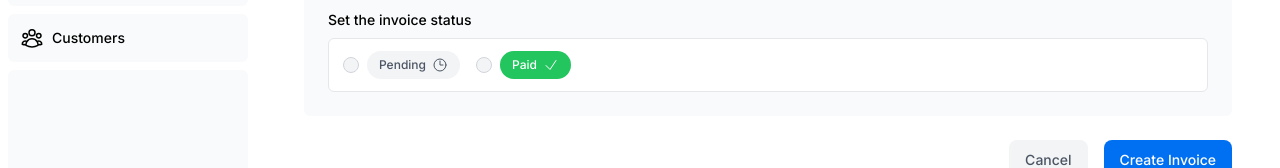
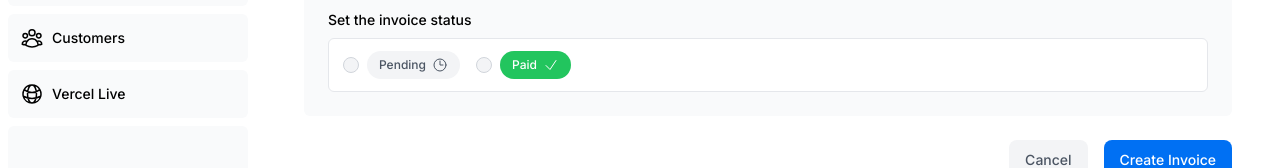
Before and after one commit to GaneshSrambikal/nextjs_from_official, a Next.js app: page /dashboard/invoices/create in a window 1280 px wide. Shown: the part 282-450 px from the top of the page. Built offline with nearby package versions, Linux system fonts and the light colour scheme; no server answers; the database is empty; a web font is replaced by a local one.

Commit message:
addes vercel live demo link to side nav

```diff
--- a/app/ui/dashboard/nav-links.tsx
+++ b/app/ui/dashboard/nav-links.tsx
@@ -4,6 +4,7 @@ import {
   UserGroupIcon,
   HomeIcon,
   DocumentDuplicateIcon,
+  GlobeAltIcon
 } from '@heroicons/react/24/outline';
 import Link from 'next/link';
 import { usePathname } from 'next/navigation';
@@ -18,6 +19,7 @@ const links = [
     icon: DocumentDuplicateIcon,
   },
   { name: 'Customers', href: '/dashboard/customers', icon: UserGroupIcon },
+  { name: 'Vercel Live', href: 'https://nextjs-dashboard-git-chp12-ganeshsrambikals-projects.vercel.app/', icon: GlobeAltIcon }
 ];
 
 export default function NavLinks() {
@@ -34,12 +36,14 @@ export default function NavLinks() {
             className={clsx("flex h-[48px] grow items-center justify-center gap-2 rounded-md bg-gray-50 p-3 text-sm font-medium hover:bg-sky-100 hover:text-blue-600 md:flex-none md:justify-start md:p-2 md:px-3",
               { 'bg-sky-100 text-blue-600': pathname === link.href }
             )}
+            target={`${link.name === 'Vercel Live' ? '_blank' : ''}`}
           >
             <LinkIcon className="w-6" />
             <p className="hidden md:block">{link.name}</p>
           </Link>
         );
       })}
+
     </>
   );
 }
```
